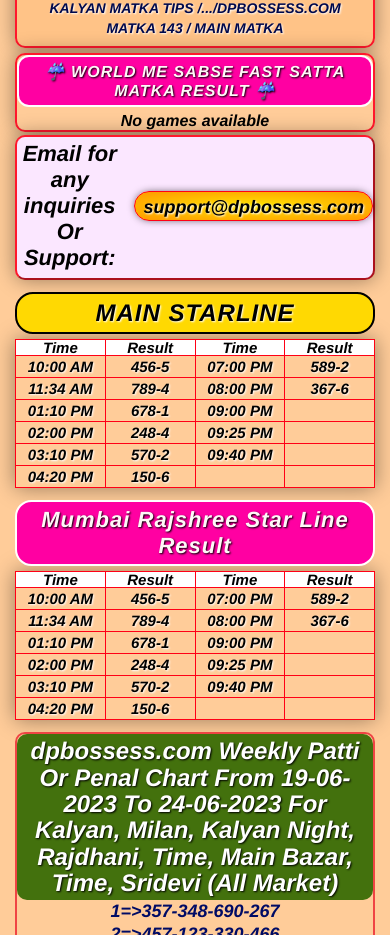
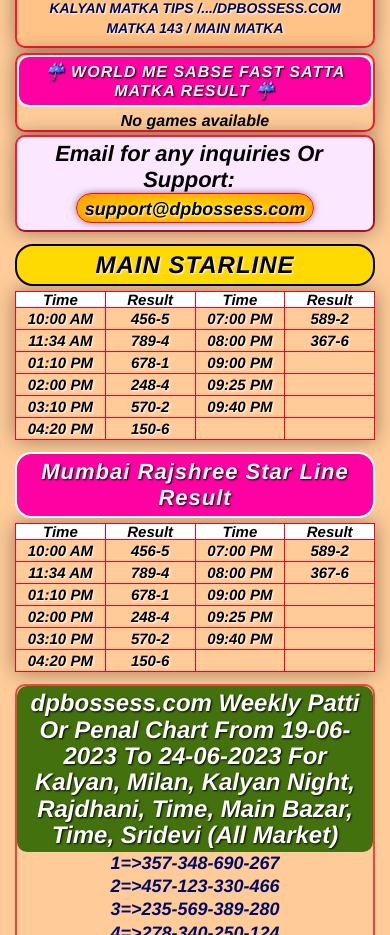
Before and after one commit to ajaysmartsafex/Web-Application, a React (Create React App) app: page / in a window 390 px wide. Shown: the part 1020-1955 px from the top of the page. Built offline with nearby package versions, Linux system fonts and the light colour scheme; no server answers.

Commit message:
add changed the suryastarline

```diff
--- a/src/assets/custom.scss
+++ b/src/assets/custom.scss
@@ -770,6 +770,7 @@
   .body_color {
     padding: 3px 3px !important;
   }
+  .eml_us {display: block;}
   main {
     .dpbossess_logo {
       height: 60px;
```
